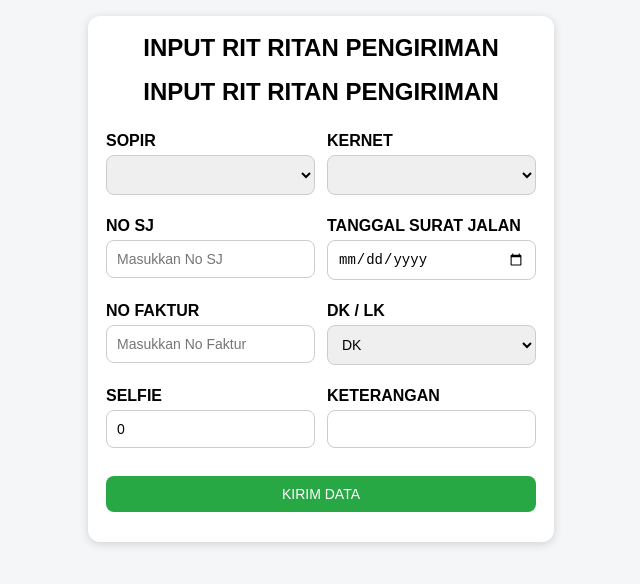
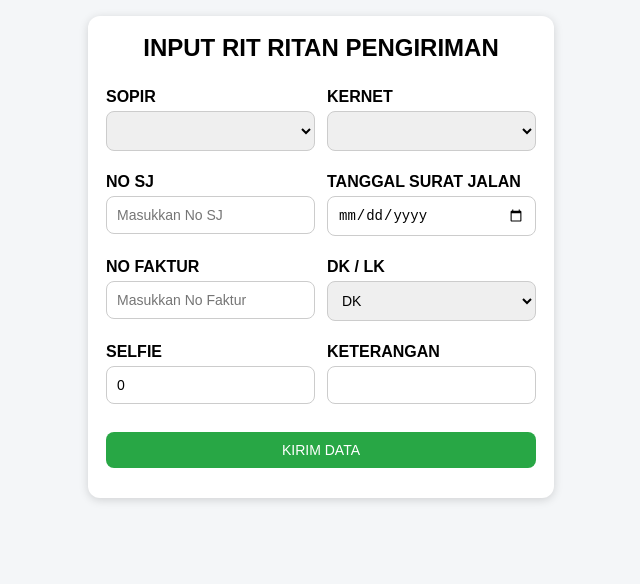
Before and after one commit to ufokebonsarimalang/RITPENGIRIMAN, a plain HTML site: page index.html in a window 1280 px wide. Shown: the whole page, without its empty margins (319-959 px from the left). Drawn offline with Linux system fonts and the light colour scheme; no server answers.

Commit message:
Update index.html

```diff
--- a/index.html
+++ b/index.html
@@ -48,7 +48,7 @@ button:disabled{background:#999}
 <h2>INPUT RIT RITAN PENGIRIMAN</h2>
 <div id="toast" class="toast"></div>
 
-<h2>INPUT RIT RITAN PENGIRIMAN</h2>
+
 
 <div id="toast" class="toast full"></div>
 
```
